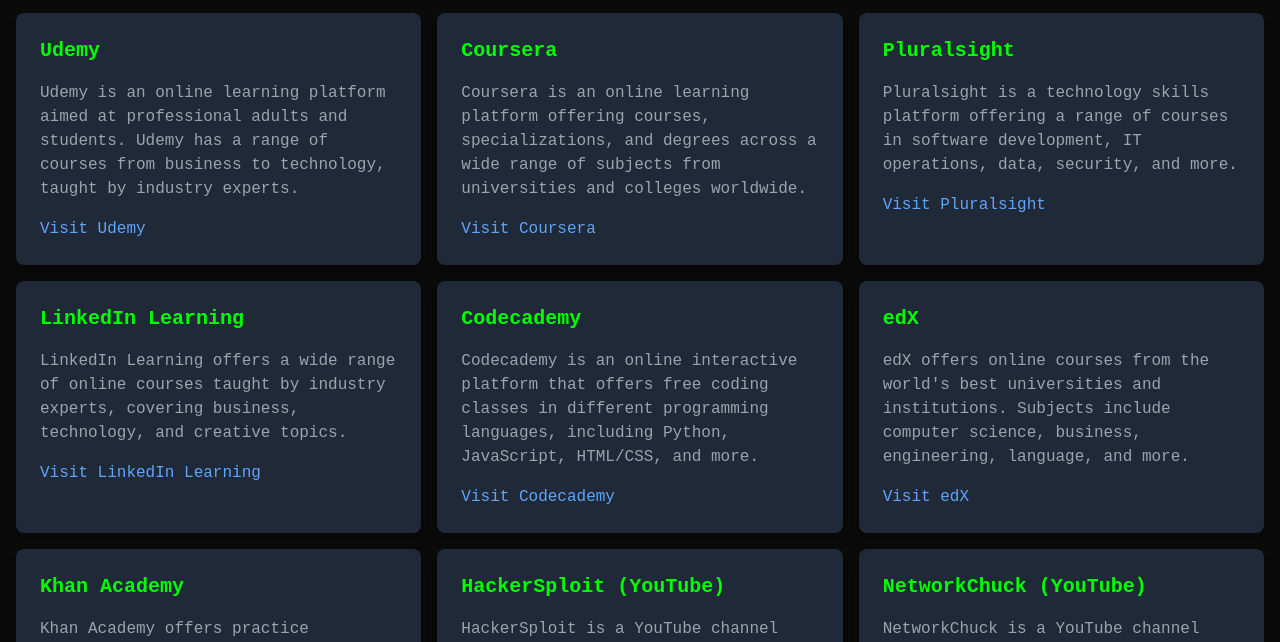
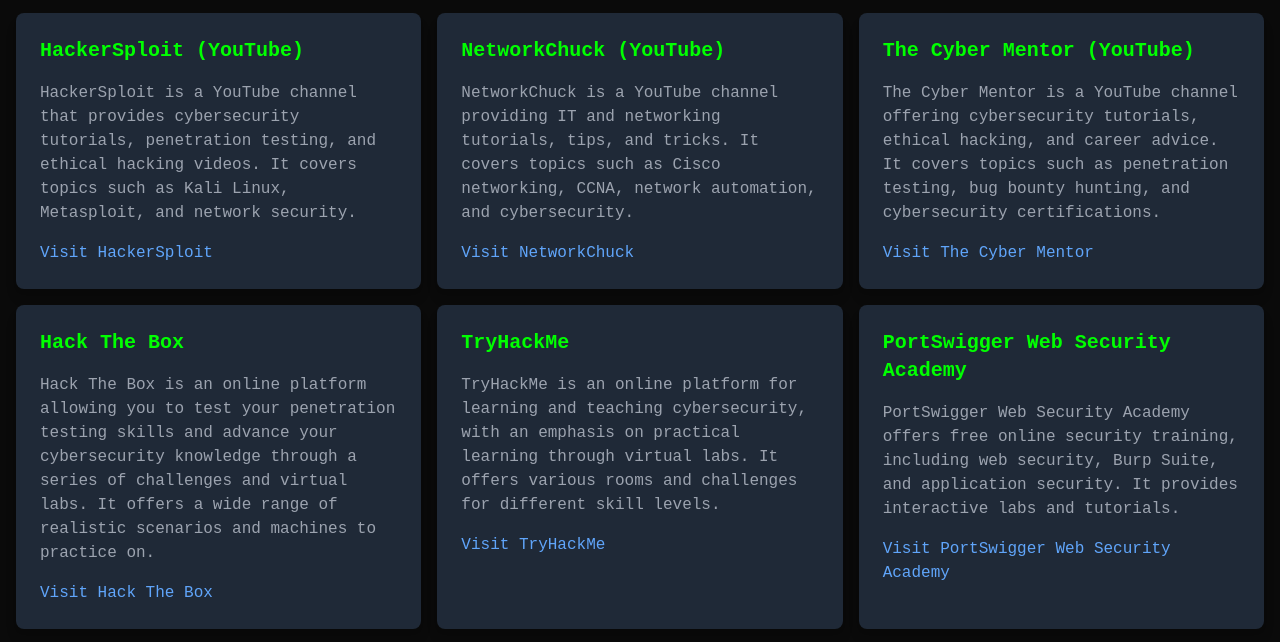
Before and after one commit to Hacksparo/resources, a plain HTML site: page index.html in a window 1280 px wide. Shown: the part 101-743 px from the top of the page. Drawn offline with nearby package versions, Linux system fonts and the light colour scheme.

Commit message:
Update index.html

```diff
--- a/index.html
+++ b/index.html
@@ -50,49 +50,7 @@
     <main class="flex-grow container mx-auto p-4">
         <h1 class="text-center text-3xl font-semibold mb-4">Resources</h1>
         <section class="grid grid-cols-1 md:grid-cols-2 lg:grid-cols-3 gap-4">
-            <!-- Learning Platform 1: Udemy -->
-            <article class="bg-gray-800 p-6 rounded-lg shadow-lg">
-                <h2 class="text-xl font-semibold mb-4">Udemy</h2>
-                <p class="text-gray-400">Udemy is an online learning platform aimed at professional adults and students. Udemy has a range of courses from business to technology, taught by industry experts.</p>
-                <a href="https://www.udemy.com/" class="text-blue-400 hover:underline mt-4 inline-block" target="_blank">Visit Udemy</a>
-            </article>
-            <!-- Learning Platform 2: Coursera -->
-            <article class="bg-gray-800 p-6 rounded-lg shadow-lg">
-                <h2 class="text-xl font-semibold mb-4">Coursera</h2>
-                <p class="text-gray-400">Coursera is an online learning platform offering courses, specializations, and degrees across a wide range of subjects from universities and colleges worldwide.</p>
-                <a href="https://www.coursera.org/" class="text-blue-400 hover:underline mt-4 inline-block" target="_blank">Visit Coursera</a>
-            </article>
-            <!-- Learning Platform 3: Pluralsight -->
-            <article class="bg-gray-800 p-6 rounded-lg shadow-lg">
-                <h2 class="text-xl font-semibold mb-4">Pluralsight</h2>
-                <p class="text-gray-400">Pluralsight is a technology skills platform offering a range of courses in software development, IT operations, data, security, and more.</p>
-                <a href="https://www.pluralsight.com/" class="text-blue-400 hover:underline mt-4 inline-block" target="_blank">Visit Pluralsight</a>
-            </article>
-            <!-- Learning Platform 4: LinkedIn Learning -->
-            <article class="bg-gray-800 p-6 rounded-lg shadow-lg">
-                <h2 class="text-xl font-semibold mb-4">LinkedIn Learning</h2>
-                <p class="text-gray-400">LinkedIn Learning offers a wide range of online courses taught by industry experts, covering business, technology, and creative topics.</p>
-                <a href="https://www.linkedin.com/learning/" class="text-blue-400 hover:underline mt-4 inline-block" target="_blank">Visit LinkedIn Learning</a>
-            </article>
-            <!-- Learning Platform 5: Codecademy -->
-            <article class="bg-gray-800 p-6 rounded-lg shadow-lg">
-                <h2 class="text-xl font-semibold mb-4">Codecademy</h2>
-                <p class="text-gray-400">Codecademy is an online interactive platform that offers free coding classes in different programming languages, including Python, JavaScript, HTML/CSS, and more.</p>
-                <a href="https://www.codecademy.com/" class="text-blue-400 hover:underline mt-4 inline-block" target="_blank">Visit Codecademy</a>
-            </article>
-            <!-- Learning Platform 6: edX -->
-            <article class="bg-gray-800 p-6 rounded-lg shadow-lg">
-                <h2 class="text-xl font-semibold mb-4">edX</h2>
-                <p class="text-gray-400">edX offers online courses from the world's best universities and institutions. Subjects include computer science, business, engineering, language, and more.</p>
-                <a href="https://www.edx.org/" class="text-blue-400 hover:underline mt-4 inline-block" target="_blank">Visit edX</a>
-            </article>
-            <!-- Learning Platform 7: Khan Academy -->
-            <article class="bg-gray-800 p-6 rounded-lg shadow-lg">
-                <h2 class="text-xl font-semibold mb-4">Khan Academy</h2>
-                <p class="text-gray-400">Khan Academy offers practice exercises, instructional videos, and a personalized learning dashboard covering various subjects, including math, science, computer programming, history, and more.</p>
-                <a href="https://www.khanacademy.org/" class="text-blue-400 hover:underline mt-4 inline-block" target="_blank">Visit Khan Academy</a>
-            </article>
-            <!-- YouTube Channel 1: HackerSploit -->
+         <!-- YouTube Channel 1: HackerSploit -->
             <article class="bg-gray-800 p-6 rounded-lg shadow-lg">
                 <h2 class="text-xl font-semibold mb-4">HackerSploit (YouTube)</h2>
                 <p class="text-gray-400">HackerSploit is a YouTube channel that provides cybersecurity tutorials, penetration testing, and ethical hacking videos. It covers topics such as Kali Linux, Metasploit, and network security.</p>
```
